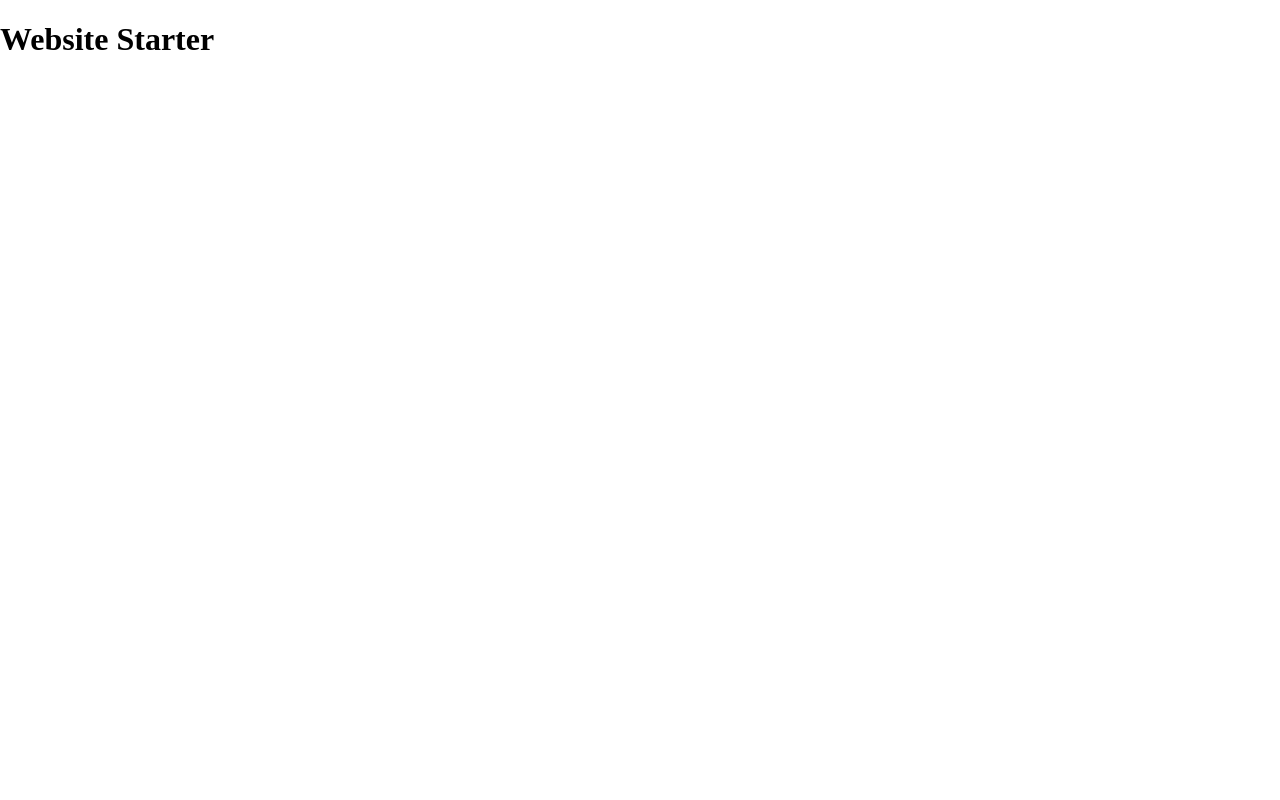
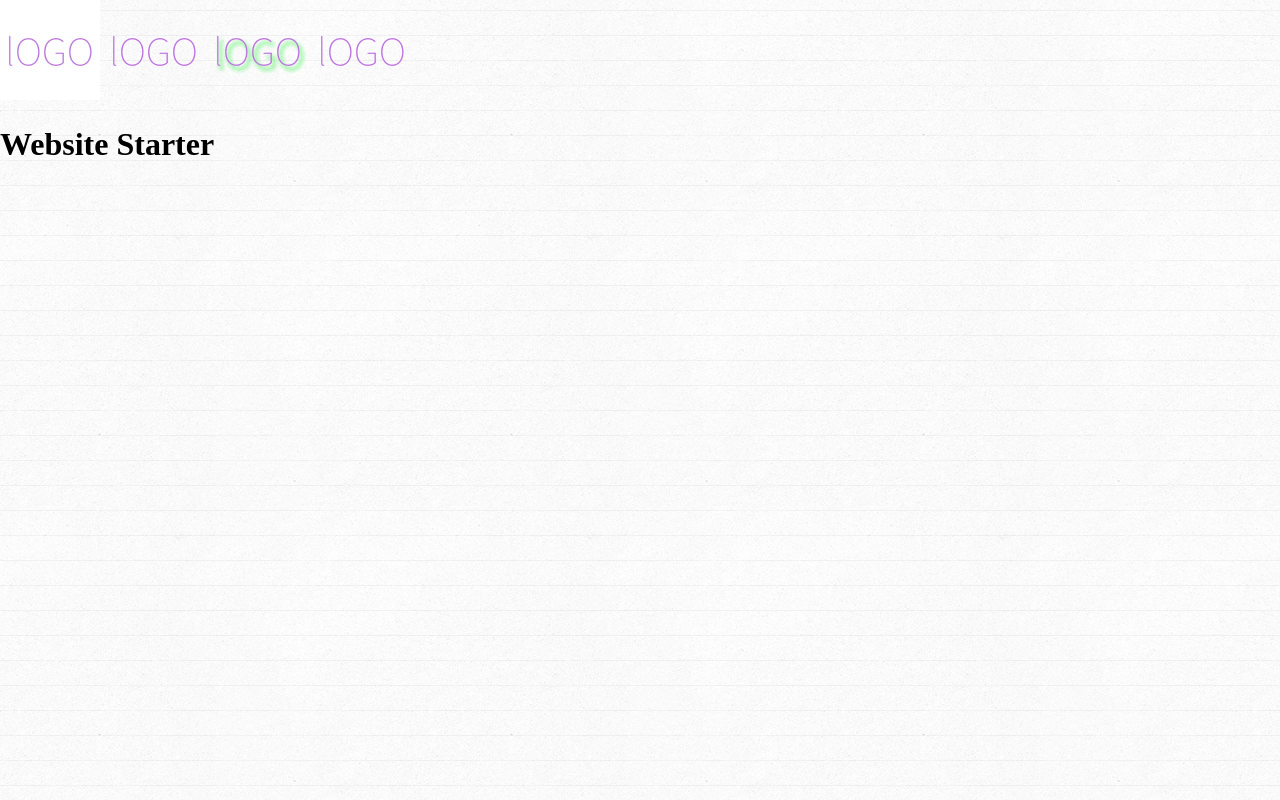
Before and after one commit to schneblymillie/website-starter, a plain HTML site: page index.html in a window 1280 px wide. Drawn offline with nearby package versions, Linux system fonts and the light colour scheme.

Commit message:
logo tests
different saves for web. jpeg, png, etc

```diff
--- a/css/styles.css
+++ b/css/styles.css
@@ -0,0 +1,6 @@
+/* Style Sheet */
+
+body {
+    background: url(../img/linedpaper.png);
+
+}
--- a/index.html
+++ b/index.html
@@ -8,8 +8,15 @@
     <link rel="stylesheet" href="https://necolas.github.io/normalize.css/3.0.2/normalize.css">
     <link rel="stylesheet" href="css/styles.css">
 
+
 </head>
 <body>
+
+  <img src="img/logo.jpg" alt="">
+  <img src="img/logo.gif" alt="">
+  <img src="img/logo.png" alt="">
+  <img src="img/logo-8.png" alt="">
+
    <h1>Website Starter</h1>
 
 </body>
```
Also changed, not shown: img/linedpaper.png (added), img/logo-24.png (added), img/logo-8.png (added), img/logo.gif (added), img/logo.jpg (added), img/logo.png (added).
